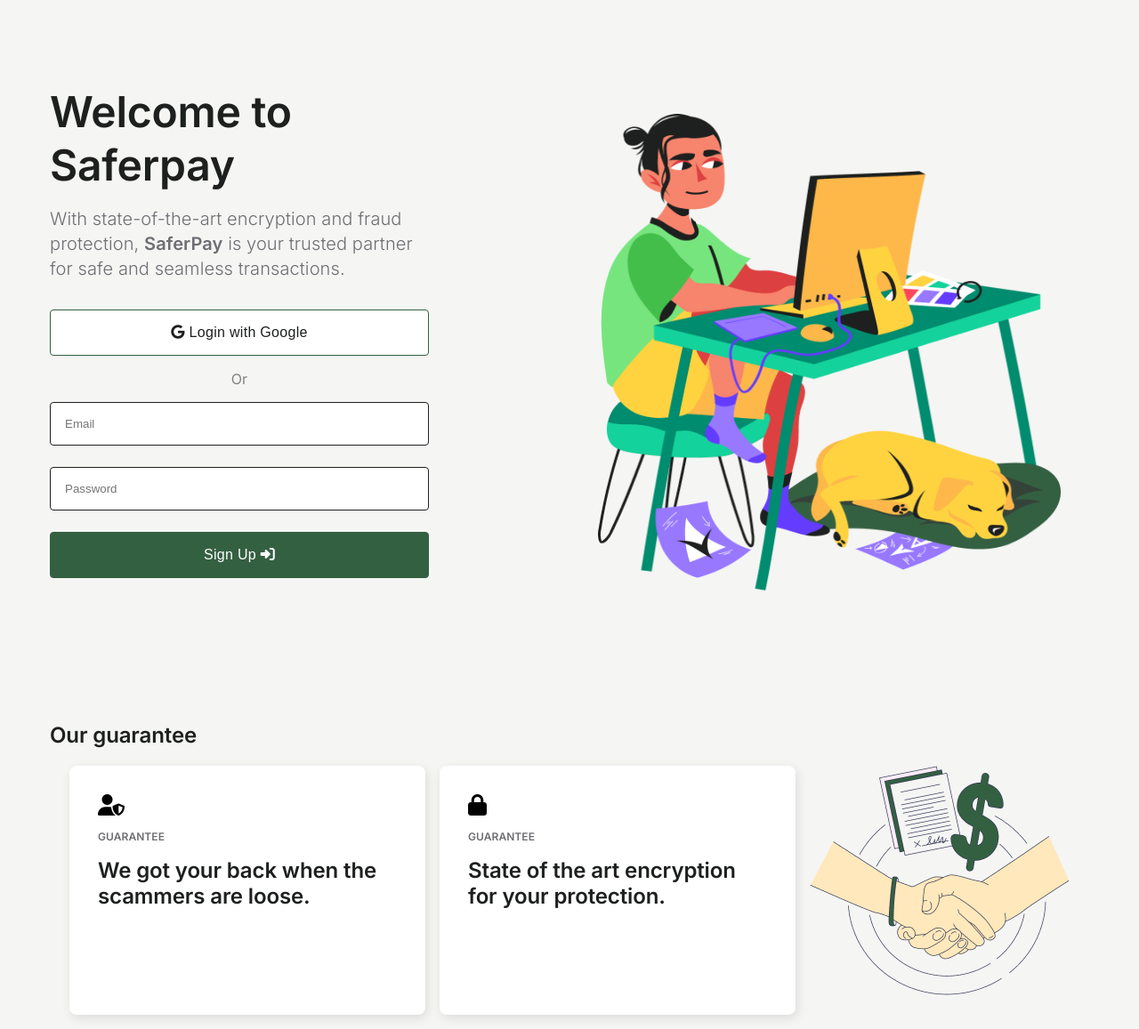
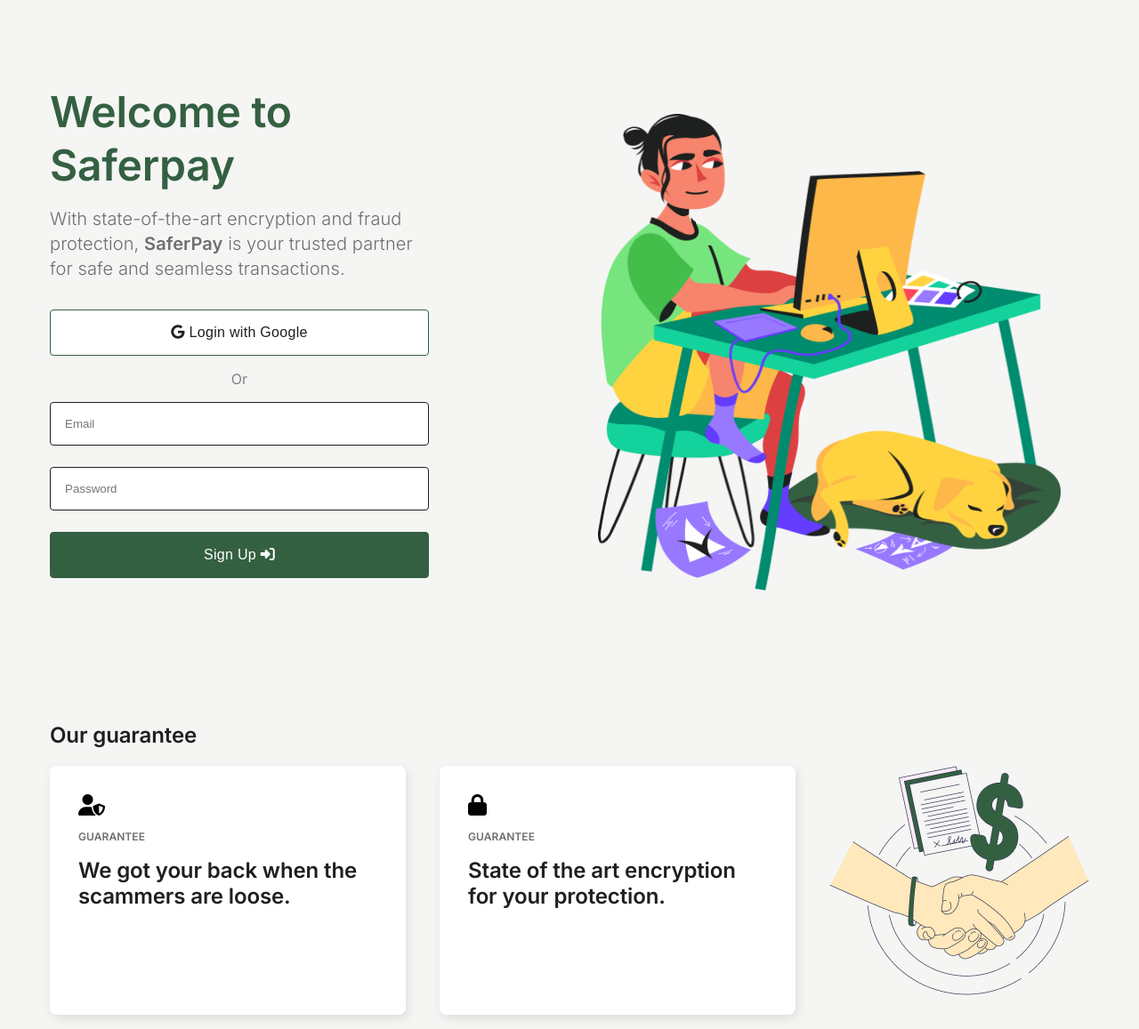
Before and after one commit to Kristian-kodehode/saferpay, a React (Vite) app: page / in a window 1280 px wide. Shown: the whole page at 89% size. Built offline with nearby package versions, Linux system fonts and the light colour scheme.

Commit message:
update, soon done with section 2

```diff
--- a/src/App.jsx
+++ b/src/App.jsx
@@ -1,7 +1,7 @@
 import "./App.scss";
-import MainSection from "./Sections/MainSection";
-import NavSection from "./Sections/NavSection";
-import OurGuarantee from "./Sections/OurGuarantee";
+import MainSection from "./Sections/MainSection.tsx";
+import NavSection from "./Sections/NavSection.tsx";
+import OurGuarantee from "./Sections/OurGuarantee.tsx";
 
 function App() {
   return (
--- a/src/App.scss
+++ b/src/App.scss
@@ -154,12 +154,9 @@ nav {
   }
 
   .guarantee-cards-container {
-    // grid-template-columns: repeat(3, 1fr);
     display: flex;
-
     flex-direction: row;
-
-    // gap: 1rem;
     // justify-content: space-between;
+    width: 100%;
   }
 }
--- a/src/Sections/OurGuarantee.tsx
+++ b/src/Sections/OurGuarantee.tsx
@@ -14,6 +14,7 @@ const OurGuarantee = () => {
         <div className="guarantee-card">
           <i className="fa-solid fa-lock"></i>
           <h6>guarantee</h6>
+
           <h3>State of the art encryption for your protection.</h3>
         </div>
         <div>
--- a/src/images.d.ts
+++ b/src/images.d.ts
@@ -1,4 +1,4 @@
-// images.d.ts
+// Declaring images for TS
 declare module "*.png" {
   const value: string;
   export default value;
--- a/src/index.scss
+++ b/src/index.scss
@@ -51,7 +51,8 @@ h1 {
   font-size: 48px;
   line-height: calc(40px * 1.5);
   letter-spacing: -0.24px;
-  color: var(--brand-black);
+  // color: var(--brand-black);
+  color: var(--brand-green);
 }
 h3 {
   font-size: 24px;
```
